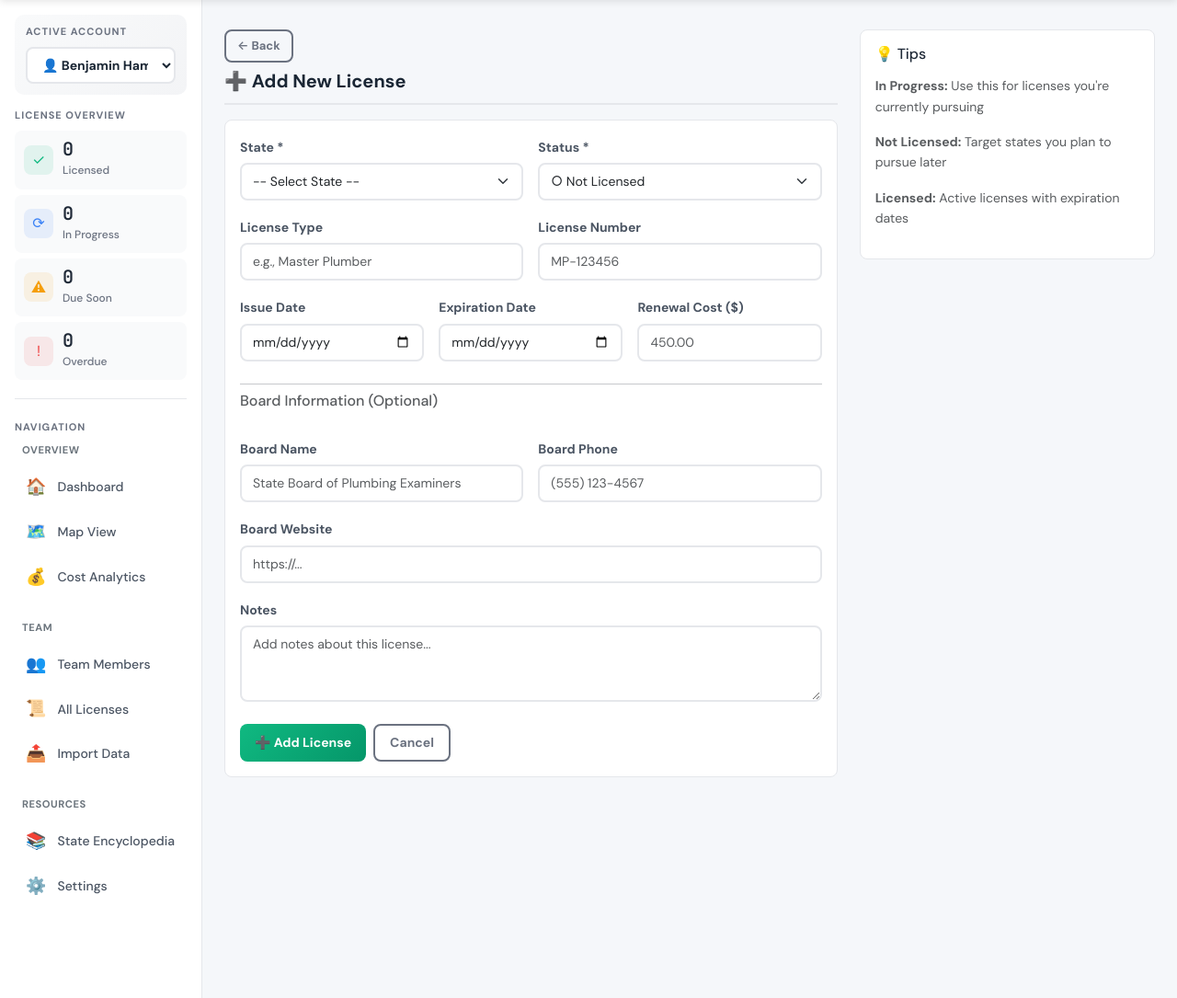
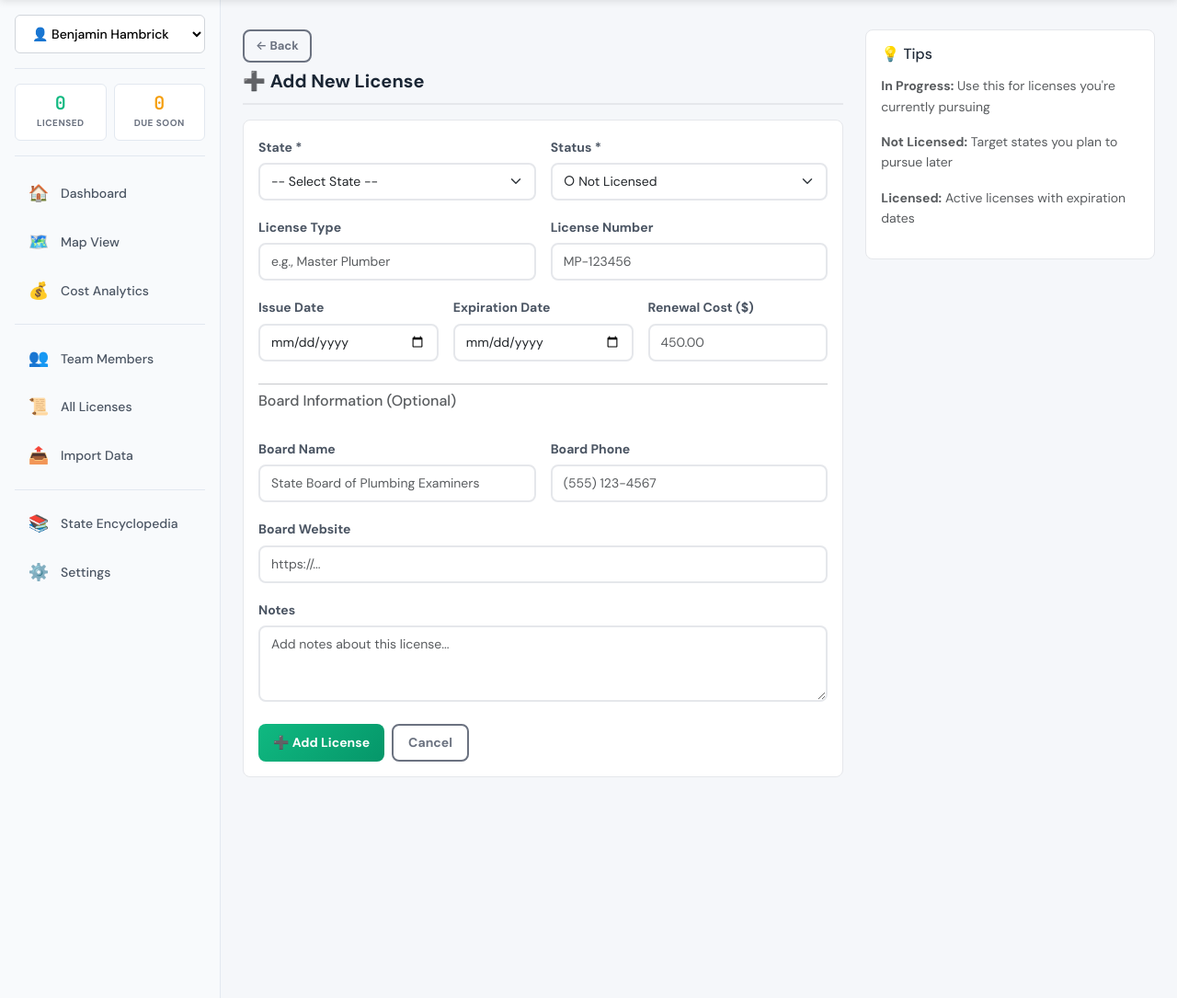
Before and after one commit to bhambrick326/Licensing-Roadmap, a Flask app: page /settings/add-license in a window 1280 px wide. Shown: the part 48-1133 px from the top of the page at 92% size. Run offline with Flask 3, Linux system fonts and the light colour scheme; the visitor is signed in with stand-in values (Sample User, id 1); some libraries are stand-ins or nearby versions.

Commit message:
Redesign sidebar with NetSuite-inspired compact layout
- Reduced width from 280px to 240px for cleaner look
- Compact 2-column stats grid (Licensed, Due Soon only)
- Flat navigation design without group labels
- Clean dividers between navigation sections
- Tighter spacing and padding throughout
- Light gray background (#f8fafc) for professional appearance
- Improved hover states with slide effect
- Active nav items show copper left border
- Eliminates scrolling in sidebar
- More screen space for main content

```diff
--- a/static/css/main.css
+++ b/static/css/main.css
@@ -517,6 +517,179 @@
 }
 
 /* Responsive Design */
+
+/* ==========================================
+   SIDEBAR - NetSuite Style
+   ========================================== */
+
+.sidebar {
+    width: 240px;
+    background: #f8fafc;
+    border-right: 1px solid #e2e8f0;
+    overflow-y: auto;
+    flex-shrink: 0;
+}
+
+.sidebar-content {
+    padding: 1rem;
+    display: flex;
+    flex-direction: column;
+    height: 100%;
+}
+
+.sidebar-section {
+    margin-bottom: 1rem;
+}
+
+/* Account Selector */
+.account-selector-section {
+    border-bottom: 1px solid #e2e8f0;
+    padding-bottom: 1rem;
+}
+
+.account-selector {
+    width: 100%;
+    padding: 0.625rem 0.875rem;
+    border: 1px solid #d1d5db;
+    border-radius: 6px;
+    font-size: 0.875rem;
+    font-weight: 500;
+    background: white;
+    cursor: pointer;
+    transition: all 0.2s;
+}
+
+.account-selector:hover {
+    border-color: var(--accent-copper);
+}
+
+.account-selector:focus {
+    outline: none;
+    border-color: var(--accent-copper);
+    box-shadow: 0 0 0 3px rgba(217, 119, 6, 0.1);
+}
+
+.account-display {
+    background: white;
+    padding: 0.75rem;
+    border-radius: 6px;
+    border: 1px solid #e2e8f0;
+}
+
+.account-name {
+    font-size: 0.875rem;
+    font-weight: 600;
+    color: #1f2937;
+}
+
+.account-role {
+    font-size: 0.75rem;
+    color: #6b7280;
+    margin-top: 0.25rem;
+}
+
+/* Compact Stats */
+.stats-compact {
+    display: grid;
+    grid-template-columns: 1fr 1fr;
+    gap: 0.5rem;
+    padding-bottom: 1rem;
+    border-bottom: 1px solid #e2e8f0;
+}
+
+.stat-compact {
+    background: white;
+    border-radius: 6px;
+    padding: 0.625rem;
+    text-align: center;
+    border: 1px solid #e2e8f0;
+    transition: all 0.2s;
+}
+
+.stat-compact:hover {
+    border-color: #d1d5db;
+    transform: translateY(-1px);
+}
+
+.stat-compact-value {
+    display: block;
+    font-size: 1.25rem;
+    font-weight: 700;
+    line-height: 1;
+    margin-bottom: 0.25rem;
+    font-family: var(--font-mono);
+}
+
+.stat-compact.stat-success .stat-compact-value {
+    color: var(--status-licensed);
+}
+
+.stat-compact.stat-warning .stat-compact-value {
+    color: var(--status-due-soon);
+}
+
+.stat-compact-label {
+    display: block;
+    font-size: 0.625rem;
+    text-transform: uppercase;
+    letter-spacing: 0.5px;
+    color: #6b7280;
+    font-weight: 600;
+}
+
+/* Navigation */
+.sidebar-nav {
+    flex: 1;
+    overflow-y: auto;
+}
+
+.nav-item {
+    display: flex;
+    align-items: center;
+    gap: 0.75rem;
+    padding: 0.625rem 0.875rem;
+    margin-bottom: 0.25rem;
+    border-radius: 6px;
+    color: #4b5563;
+    text-decoration: none;
+    font-size: 0.875rem;
+    font-weight: 500;
+    transition: all 0.2s;
+    cursor: pointer;
+}
+
+.nav-item:hover {
+    background: white;
+    color: var(--primary-dark);
+    transform: translateX(2px);
+}
+
+.nav-item.active {
+    background: white;
+    color: var(--accent-copper);
+    font-weight: 600;
+    border-left: 3px solid var(--accent-copper);
+    padding-left: calc(0.875rem - 3px);
+}
+
+.nav-icon {
+    font-size: 1.125rem;
+    width: 24px;
+    text-align: center;
+    flex-shrink: 0;
+}
+
+.nav-label {
+    flex: 1;
+}
+
+.nav-divider {
+    height: 1px;
+    background: #e2e8f0;
+    margin: 0.75rem 0;
+}
+
+
 @media (max-width: 992px) {
     .offcanvas {
         width: 100% !important;
@@ -1478,130 +1651,45 @@
 }
 
 /* Sidebar */
-.sidebar {
-    width: 280px;
-    background: white;
-    border-right: 1px solid #e5e7eb;
-    overflow-y: auto;
-    flex-shrink: 0;
-}
-
-.sidebar-content {
-    padding: 1.5rem;
-}
-
-.sidebar-section {
-    margin-bottom: 2rem;
-}
-
-.sidebar-heading {
-    font-size: 0.75rem;
-    font-weight: 700;
-    text-transform: uppercase;
-    letter-spacing: 1px;
-    color: #6b7280;
-    margin-bottom: 1rem;
-}
+
+
+
+
+
+
+
 
 /* Sidebar Stats */
-.sidebar-stat {
-    display: flex;
-    align-items: center;
-    gap: 1rem;
-    padding: 0.875rem;
-    margin-bottom: 0.5rem;
-    border-radius: 8px;
-    background: #f9fafb;
-    transition: all 0.2s;
-}
-
-.sidebar-stat:hover {
-    background: #f3f4f6;
-    transform: translateX(2px);
-}
-
-.sidebar-stat-icon {
-    width: 40px;
-    height: 40px;
-    border-radius: 8px;
-    display: flex;
-    align-items: center;
-    justify-content: center;
-    font-size: 1.25rem;
-    flex-shrink: 0;
-}
-
-.sidebar-stat-icon.stat-success {
-    background: rgba(16, 185, 129, 0.1);
-    color: var(--status-licensed);
-}
-
-.sidebar-stat-icon.stat-primary {
-    background: rgba(59, 130, 246, 0.1);
-    color: var(--status-progress);
-}
-
-.sidebar-stat-icon.stat-warning {
-    background: rgba(245, 158, 11, 0.1);
-    color: var(--status-due-soon);
-}
-
-.sidebar-stat-icon.stat-danger {
-    background: rgba(239, 68, 68, 0.1);
-    color: var(--status-overdue);
-}
-
-.sidebar-stat-content {
-    flex: 1;
-}
-
-.sidebar-stat-value {
-    font-size: 1.5rem;
-    font-weight: 700;
-    font-family: var(--font-mono);
-    line-height: 1;
-    margin-bottom: 0.25rem;
-}
-
-.sidebar-stat-label {
-    font-size: 0.8125rem;
-    font-weight: 500;
-    color: #6b7280;
-}
+
+
+
+
+
+
+
+
+
+
+
+
+
+
+
+
+
+
+
 
 /* Sidebar Navigation */
-.sidebar-nav {
-    border-top: 1px solid #e5e7eb;
-    padding-top: 1.5rem;
-}
-
-.sidebar-nav-item {
-    display: flex;
-    align-items: center;
-    gap: 0.75rem;
-    padding: 0.75rem 1rem;
-    margin-bottom: 0.25rem;
-    border-radius: 8px;
-    color: #4b5563;
-    text-decoration: none;
-    font-size: 0.9375rem;
-    font-weight: 500;
-    transition: all 0.2s;
-}
-
-.sidebar-nav-item:hover {
-    background: #f3f4f6;
-    color: var(--primary-dark);
-}
-
-.sidebar-nav-item.active {
-    background: linear-gradient(135deg, var(--primary-blue) 0%, var(--primary-dark) 100%);
-    color: white;
-}
-
-.sidebar-nav-icon {
-    font-size: 1.125rem;
-}
+
+
+
+
+
+
+
+
+
 
 /* Content Area */
 .content-area {
@@ -1712,9 +1800,7 @@
 
 /* Responsive */
 @media (max-width: 1024px) {
-    .sidebar {
-        width: 240px;
-    }
+
 
     .top-nav-subtitle {
         display: none;
@@ -1722,14 +1808,7 @@
 }
 
 @media (max-width: 768px) {
-    .sidebar {
-        position: fixed;
-        left: -280px;
-        top: 60px;
-        height: calc(100vh - 60px);
-        z-index: 999;
-        transition: left 0.3s;
-    }
+
 
     .sidebar.show {
         left: 0;
@@ -2206,39 +2285,15 @@
 }
 
 /* Account Selector Styling */
-.account-selector-section {
-    background: linear-gradient(135deg, #f9fafb 0%, #f3f4f6 100%);
-    padding: 1rem;
-    border-radius: 10px;
-    margin-bottom: 1.5rem;
-}
-
-.account-selector {
-    width: 100%;
-    padding: 0.75rem 1rem;
-    border: 2px solid #e5e7eb;
-    border-radius: 8px;
-    font-size: 0.9375rem;
-    font-weight: 600;
-    color: var(--primary-dark);
-    background: white;
-    cursor: pointer;
-    transition: all 0.2s;
-}
-
-.account-selector:hover {
-    border-color: var(--accent-copper);
-}
-
-.account-selector:focus {
-    outline: none;
-    border-color: var(--primary-blue);
-    box-shadow: 0 0 0 3px rgba(37, 99, 235, 0.1);
-}
-
-.account-selector option {
-    padding: 0.5rem;
-}
+
+
+
+
+
+
+
+
+
 
 /* Training Roadmap Specific Styles */
 .training-step-badge {
@@ -2511,58 +2566,27 @@
 }
 
 /* Compact Sidebar */
-.sidebar {
-    width: 240px;
-}
-
-.sidebar-content {
-    padding: 1rem;
-}
-
-.sidebar-section {
-    margin-bottom: 1.25rem;
-}
-
-.sidebar-heading {
-    font-size: 0.6875rem;
-    margin-bottom: 0.625rem;
-}
-
-.sidebar-stat {
-    padding: 0.625rem;
-    margin-bottom: 0.375rem;
-    gap: 0.625rem;
-}
-
-.sidebar-stat-icon {
-    width: 32px;
-    height: 32px;
-    font-size: 1rem;
-}
-
-.sidebar-stat-value {
-    font-size: 1.25rem;
-}
-
-.sidebar-stat-label {
-    font-size: 0.75rem;
-}
-
-.sidebar-nav-item {
-    padding: 0.5rem 0.75rem;
-    margin-bottom: 0.125rem;
-    font-size: 0.875rem;
-}
-
-.account-selector-section {
-    padding: 0.75rem;
-    margin-bottom: 1rem;
-}
-
-.account-selector {
-    padding: 0.5rem 0.75rem;
-    font-size: 0.875rem;
-}
+
+
+
+
+
+
+
+
+
+
+
+
+
+
+
+
+
+
+
+
+
 
 /* Tighter Main Container */
 .main-container {
@@ -2775,9 +2799,7 @@
 
 /* Responsive - even tighter on smaller screens */
 @media (max-width: 1400px) {
-    .sidebar {
-        width: 220px;
-    }
+
 
     .top-nav-subtitle {
         display: none;
@@ -3681,42 +3703,11 @@
 
 
 /* Navigation Groups */
-.nav-group {
-    margin-bottom: 1.5rem;
-}
-
-.nav-group-label {
-    display: block;
-    font-size: 0.7rem;
-    font-weight: 600;
-    color: #6c757d;
-    letter-spacing: 0.5px;
-    margin-bottom: 0.5rem;
-    padding-left: 0.5rem;
-    text-transform: uppercase;
-}
-
-.nav-group .sidebar-nav-item {
-    margin-bottom: 0.25rem;
-}
-
-.nav-group .sidebar-nav-item:last-child {
-    margin-bottom: 0;
-}
-
-/* Account Display for License Holders */
-.account-display {
-    background: #f3f4f6;
-    padding: 0.75rem 1rem;
-    border-radius: 8px;
-    border: 2px solid #e5e7eb;
-}
-
-.account-name {
-    font-weight: 600;
-    color: #1f2937;
-    font-size: 0.9375rem;
-}
+
+
+
+
+
 
 .account-role {
     font-size: 0.75rem;
--- a/templates/base.html
+++ b/templates/base.html
@@ -48,7 +48,6 @@
             <div class="sidebar-content">
                 <!-- Account Selector -->
                 <div class="sidebar-section account-selector-section">
-                    <h6 class="sidebar-heading">Active Account</h6>
                     {% if session.get('user_type') == 'manager' %}
                         <!-- Manager can switch accounts -->
                         <select id="accountSelector" class="account-selector">
@@ -60,137 +59,101 @@
                         <!-- License holder sees only their account -->
                         <div class="account-display">
                             <div class="account-name">👤 {{ session.get('name', 'User') }}</div>
-                            <div class="account-role" style="font-size: 0.75rem; color: #6c757d; margin-top: 0.25rem;">License Holder</div>
+                            <div class="account-role">License Holder</div>
                         </div>
                     {% endif %}
                 </div>
 
-                <!-- Stats Section -->
-                <div class="sidebar-section">
-                    <h6 class="sidebar-heading">License Overview</h6>
-
-                    <div class="sidebar-stat">
-                        <div class="sidebar-stat-icon stat-success">✓</div>
-                        <div class="sidebar-stat-content">
-                            <div class="sidebar-stat-value">{% block stat_licensed %}{{ stats.licensed if stats else 0 }}{% endblock %}</div>
-                            <div class="sidebar-stat-label">Licensed</div>
+                <!-- Quick Stats Bar -->
+                <div class="sidebar-section stats-compact">
+                    <div class="stat-compact stat-success">
+                        <span class="stat-compact-value">{% block stat_licensed %}{{ stats.licensed if stats else 0 }}{% endblock %}</span>
+                        <span class="stat-compact-label">Licensed</span>
                     </div>
-                    </div>
-
-                    <div class="sidebar-stat">
-                        <div class="sidebar-stat-icon stat-primary">⟳</div>
-                        <div class="sidebar-stat-content">
-                            <div class="sidebar-stat-value">{% block stat_progress %}{{ stats.in_progress if stats else 0 }}{% endblock %}</div>
-                            <div class="sidebar-stat-label">In Progress</div>
-                        </div>
-                    </div>
-
-                    <div class="sidebar-stat">
-                        <div class="sidebar-stat-icon stat-warning">⚠</div>
-                        <div class="sidebar-stat-content">
-                            <div class="sidebar-stat-value">{% block stat_due %}{{ stats.due_soon if stats and stats.due_soon else 0 }}{% endblock %}</div>
-                            <div class="sidebar-stat-label">Due Soon</div>
-                        </div>
-                    </div>
-
-                    <div class="sidebar-stat">
-                        <div class="sidebar-stat-icon stat-danger">!</div>
-                        <div class="sidebar-stat-content">
-                            <div class="sidebar-stat-value">{% block stat_overdue %}{{ stats.overdue if stats and stats.overdue else 0 }}{% endblock %}</div>
-                            <div class="sidebar-stat-label">Overdue</div>
-                        </div>
+                    <div class="stat-compact stat-warning">
+                        <span class="stat-compact-value">{% block stat_due %}{{ stats.due_soon if stats and stats.due_soon else 0 }}{% endblock %}</span>
+                        <span class="stat-compact-label">Due Soon</span>
                     </div>
                 </div>
 
                 <!-- Navigation Section -->
-                <div class="sidebar-section sidebar-nav">
-                    <h6 class="sidebar-heading">Navigation</h6>
-
+                <div class="sidebar-nav">
                     {% if session.get('user_type') == 'manager' %}
                         <!-- MANAGER/DIRECTOR VIEW -->
-                        <div class="nav-group">
-                            <small class="nav-group-label">OVERVIEW</small>
-                            <a href="/?account={{ holder.user_id if holder else 'director' }}" class="sidebar-nav-item">
-                                <span class="sidebar-nav-icon">🏠</span>
-                                <span>Dashboard</span>
+                        <a href="/?account={{ holder.user_id if holder else 'director' }}" class="nav-item">
+                            <span class="nav-icon">🏠</span>
+                            <span class="nav-label">Dashboard</span>
                         </a>
-                            <a href="/licensing-roadmap?account={{ holder.user_id if holder else 'director' }}" class="sidebar-nav-item">
-                                <span class="sidebar-nav-icon">🗺️</span>
-                                <span>Map View</span>
+                        <a href="/licensing-roadmap?account={{ holder.user_id if holder else 'director' }}" class="nav-item">
+                            <span class="nav-icon">🗺️</span>
+                            <span class="nav-label">Map View</span>
                         </a>
-                            <a href="/cost-analytics?account={{ holder.user_id if holder else 'director' }}" class="sidebar-nav-item">
-                                <span class="sidebar-nav-icon">💰</span>
-                                <span>Cost Analytics</span>
+                        <a href="/cost-analytics?account={{ holder.user_id if holder else 'director' }}" class="nav-item">
+                            <span class="nav-icon">💰</span>
+                            <span class="nav-label">Cost Analytics</span>
                         </a>
-                        </div>
 
-                        <div class="nav-group mt-3">
-                            <small class="nav-group-label">TEAM</small>
-                            <a href="/team/manage?account={{ holder.user_id if holder else 'director' }}" class="sidebar-nav-item">
-                                <span class="sidebar-nav-icon">👥</span>
-                                <span>Team Members</span>
+                        <div class="nav-divider"></div>
+
+                        <a href="/team/manage?account={{ holder.user_id if holder else 'director' }}" class="nav-item">
+                            <span class="nav-icon">👥</span>
+                            <span class="nav-label">Team Members</span>
                         </a>
-                            <a href="/manage-licenses?account={{ holder.user_id if holder else 'director' }}" class="sidebar-nav-item">
-                                <span class="sidebar-nav-icon">📜</span>
-                                <span>All Licenses</span>
+                        <a href="/manage-licenses?account={{ holder.user_id if holder else 'director' }}" class="nav-item">
+                            <span class="nav-icon">📜</span>
+                            <span class="nav-label">All Licenses</span>
                         </a>
-                            <a href="/import-csv-page" class="sidebar-nav-item">
-                                <span class="sidebar-nav-icon">📤</span>
-                                <span>Import Data</span>
+                        <a href="/import-csv-page" class="nav-item">
+                            <span class="nav-icon">📤</span>
+                            <span class="nav-label">Import Data</span>
                         </a>
-                        </div>
 
-                        <div class="nav-group mt-3">
-                            <small class="nav-group-label">RESOURCES</small>
-                            <a href="/admin/state-encyclopedia" class="sidebar-nav-item">
-                                <span class="sidebar-nav-icon">📚</span>
-                                <span>State Encyclopedia</span>
+                        <div class="nav-divider"></div>
+
+                        <a href="/admin/state-encyclopedia" class="nav-item">
+                            <span class="nav-icon">📚</span>
+                            <span class="nav-label">State Encyclopedia</span>
                         </a>
-                            <a href="/settings?account={{ holder.user_id if holder else 'director' }}" class="sidebar-nav-item">
-                                <span class="sidebar-nav-icon">⚙️</span>
-                                <span>Settings</span>
+                        <a href="/settings?account={{ holder.user_id if holder else 'director' }}" class="nav-item">
+                            <span class="nav-icon">⚙️</span>
+                            <span class="nav-label">Settings</span>
                         </a>
-                        </div>
 
                     {% else %}
                         <!-- LICENSE HOLDER VIEW -->
-                        <div class="nav-group">
-                            <small class="nav-group-label">MY LICENSES</small>
-                            <a href="/?account={{ session.get('user_id', 'bhambrick') }}" class="sidebar-nav-item">
-                                <span class="sidebar-nav-icon">🏠</span>
-                                <span>My Dashboard</span>
+                        <a href="/?account={{ session.get('user_id', 'bhambrick') }}" class="nav-item">
+                            <span class="nav-icon">🏠</span>
+                            <span class="nav-label">My Dashboard</span>
                         </a>
-                            <a href="/licensing-roadmap?account={{ session.get('user_id', 'bhambrick') }}" class="sidebar-nav-item">
-                                <span class="sidebar-nav-icon">🗺️</span>
-                                <span>My Map View</span>
+                        <a href="/licensing-roadmap?account={{ session.get('user_id', 'bhambrick') }}" class="nav-item">
+                            <span class="nav-icon">🗺️</span>
+                            <span class="nav-label">My Map View</span>
                         </a>
-                            <a href="/manage-licenses?account={{ session.get('user_id', 'bhambrick') }}" class="sidebar-nav-item">
-                                <span class="sidebar-nav-icon">📜</span>
-                                <span>My Licenses</span>
+                        <a href="/manage-licenses?account={{ session.get('user_id', 'bhambrick') }}" class="nav-item">
+                            <span class="nav-icon">📜</span>
+                            <span class="nav-label">My Licenses</span>
                         </a>
-                            <a href="/bio/{{ session.get('user_id', 'bhambrick') }}" class="sidebar-nav-item">
-                                <span class="sidebar-nav-icon">📝</span>
-                                <span>My Bio</span>
+                        <a href="/bio/{{ session.get('user_id', 'bhambrick') }}" class="nav-item">
+                            <span class="nav-icon">📝</span>
+                            <span class="nav-label">My Bio</span>
                         </a>
-                        </div>
 
-                        <div class="nav-group mt-3">
-                            <small class="nav-group-label">RESOURCES</small>
-                            <a href="/states/directory" class="sidebar-nav-item">
-                                <span class="sidebar-nav-icon">📚</span>
-                                <span>State Requirements</span>
+                        <div class="nav-divider"></div>
+
+                        <a href="/states/directory" class="nav-item">
+                            <span class="nav-icon">📚</span>
+                            <span class="nav-label">State Requirements</span>
                         </a>
-                            <a href="/settings?account={{ session.get('user_id', 'bhambrick') }}" class="sidebar-nav-item">
-                                <span class="sidebar-nav-icon">⚙️</span>
-                                <span>My Settings</span>
+                        <a href="/settings?account={{ session.get('user_id', 'bhambrick') }}" class="nav-item">
+                            <span class="nav-icon">⚙️</span>
+                            <span class="nav-label">My Settings</span>
                         </a>
-                        </div>
                     {% endif %}
                 </div>
             </div>
         </aside>
 
-        <!-- Main Content Area -->
+        <!-- Main Content Area -->        <!-- Main Content Area -->
         <main class="content-area">
             {% block content %}{% endblock %}
         </main>
```
Lines whose indentation alone changed are shown as unchanged.
